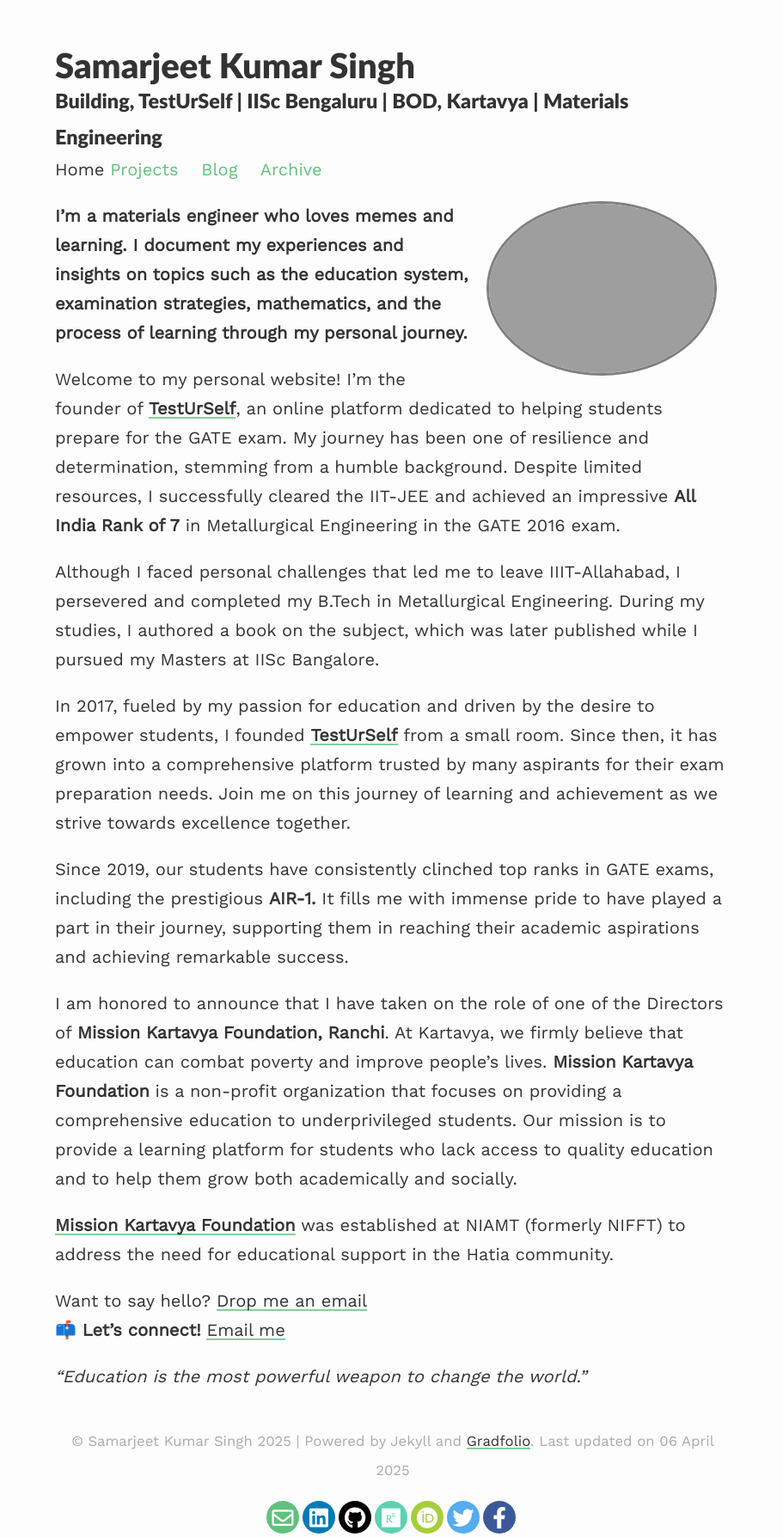
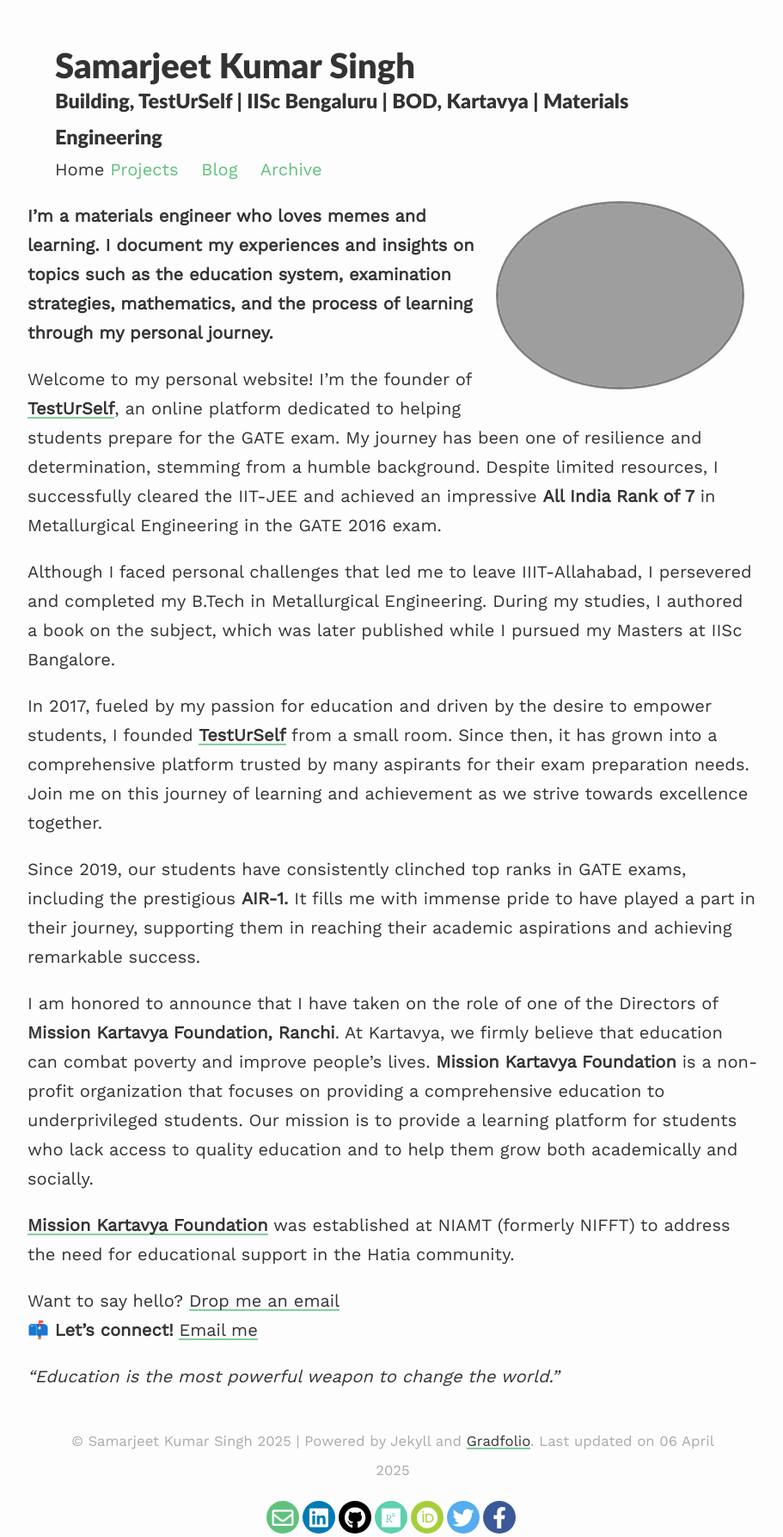
Before and after one commit to Samarjeetkumarsingh/website, a Jekyll site: the page built from index.md, in a window 1280 px wide. Shown: the whole page at 86% size, without its empty margins (183-1094 px from the left). Built offline with Jekyll 4.4.1, drawn with Linux system fonts in a browser that asks for light colours; nearby versions of some CDN libraries.

Commit message:
Update default.html

```diff
--- a/_layouts/default.html
+++ b/_layouts/default.html
@@ -26,7 +26,7 @@
     </head>
 
     <body>
-        <main style="padding-left:2rem; padding-right:2rem">
+        <main>
             <article>
                 {{ content }}
             </article>
```
